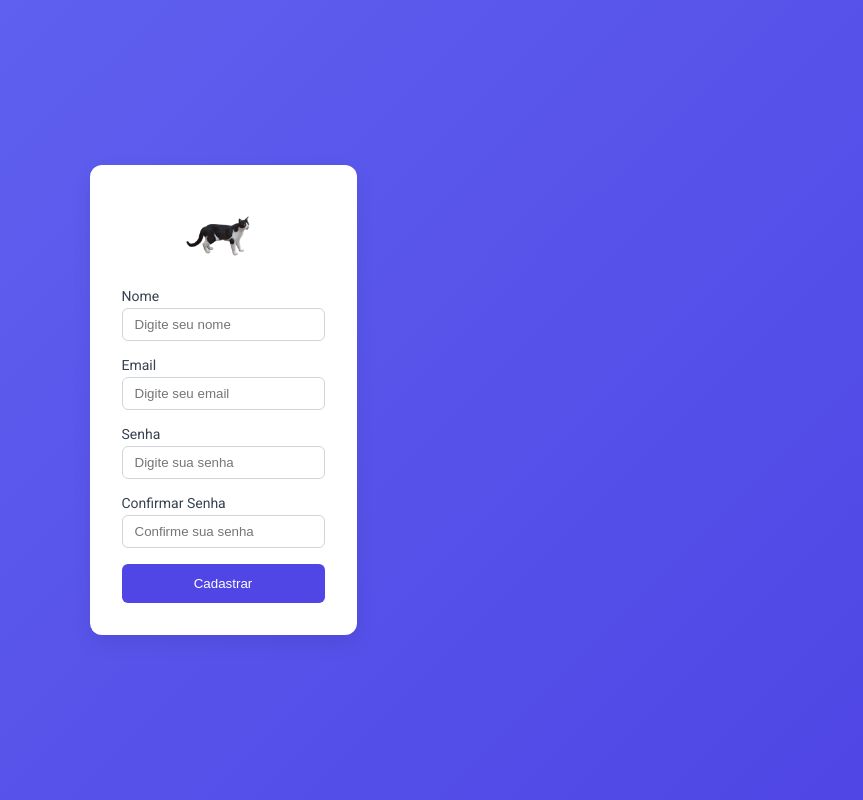
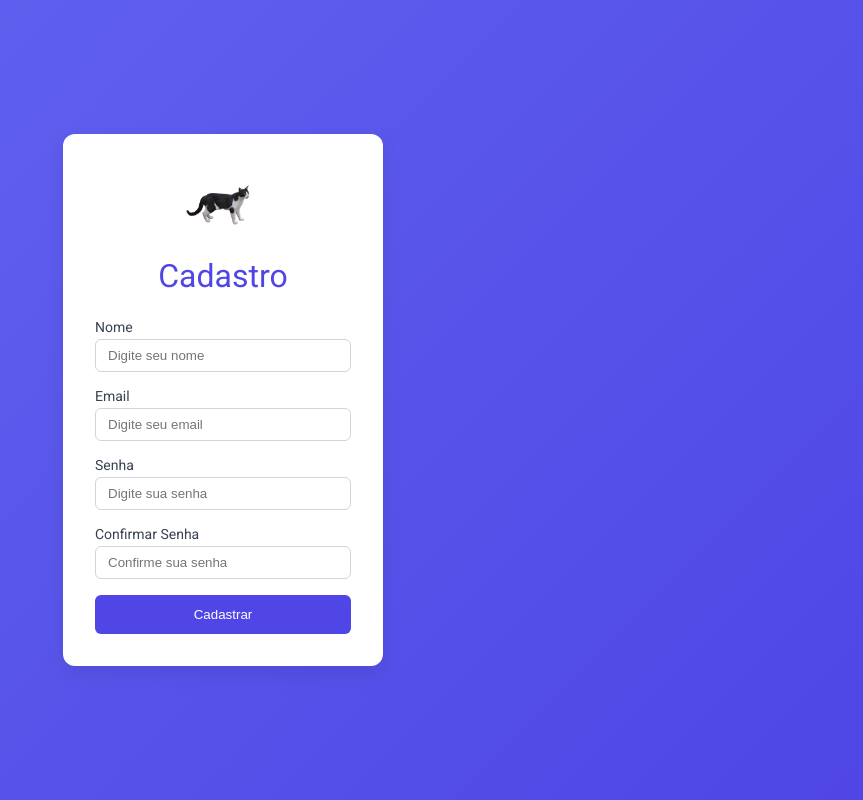
Before and after one commit to VitorSchumacher/21-tiao-e-bastiao, a React (Vite) app: page /register in a window 1280 px wide. Shown: the whole page, without its empty margins (417-1280 px from the left). Built offline with nearby package versions, Linux system fonts and the light colour scheme.

Commit message:
fix layou

```diff
--- a/src/components/Card.jsx
+++ b/src/components/Card.jsx
@@ -7,6 +7,7 @@ const StyledCard = styled.div`
   padding: 2rem;
   margin: 1rem 0;
   transition: box-shadow 0.3s ease;
+  min-width: 25vw;
 
   &:hover {
     box-shadow: 0 12px 24px rgba(0, 0, 0, 0.1);
--- a/src/pages/Login.jsx
+++ b/src/pages/Login.jsx
@@ -84,8 +84,9 @@ const Spinner = styled.div`
 const RegisterLink = styled(Link)`
   color: #4f46e5;
   text-align: center;
-  margin-top: 1rem;
+  margin-top: 0.5%;
   text-decoration: underline;
+  font-size: 1rem;
 `;
 
 const Login = () => {
--- a/src/pages/Register.jsx
+++ b/src/pages/Register.jsx
@@ -79,6 +79,20 @@ const Spinner = styled.div`
   animation: ${spin} 1s linear infinite;
 `;
 
+const HeaderTitle = styled.h1`
+  color: #4f46e5;
+  text-align: center;
+  font-size: 2rem;
+  margin-bottom: 1.5rem;
+  font-family: "Roboto", sans-serif;
+  font-weight: 500;
+  transition: color 0.3s ease;
+  cursor: pointer;
+  &:hover {
+    color: #333;
+  }
+`;
+
 const Register = () => {
   const navigate = useNavigate();
   const [nome, setNome] = useState("");
@@ -152,6 +166,7 @@ const Register = () => {
       )}
       <StyledCard>
         <Logo src="/image/gato.webp" alt="Logo do Projeto" />
+        <HeaderTitle>Cadastro</HeaderTitle>
         <Form onSubmit={handleSubmit} noValidate>
           <Input
             label="Nome"
```
Also changed, not shown: 1 other file (tests, documents, lock files or other folders).
